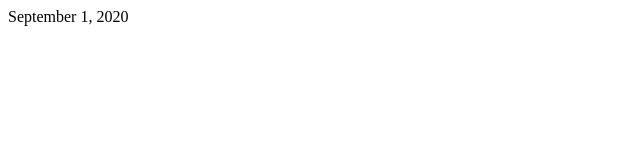
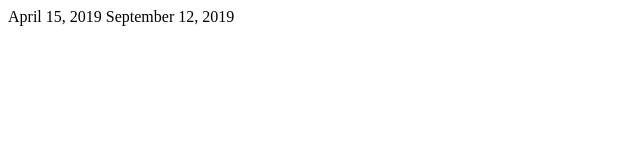
Before and after one commit to amcollections/amcollections.github.io, a plain HTML site: page mediumimport.html in a window 1280 px wide. Shown: the whole page, without its empty margins (0-640 px from the left). Drawn offline with Linux system fonts and the light colour scheme.

Commit message:
Update mediumimport.html

```diff
--- a/mediumimport.html
+++ b/mediumimport.html
@@ -1,5 +1,6 @@
 <html>
 <body>
-<div class=”entry-meta”><a class=”entry-date published”>September 1, 2020</a></div>
+<time class=”entry-date published” datetime=”2019–04–15T10:25:32+00:00">April 15, 2019</time>
+<time class=”updated” datetime=”2019–09–12T10:35:33+00:00">September 12, 2019</time>
 </body>
 </html>
```
